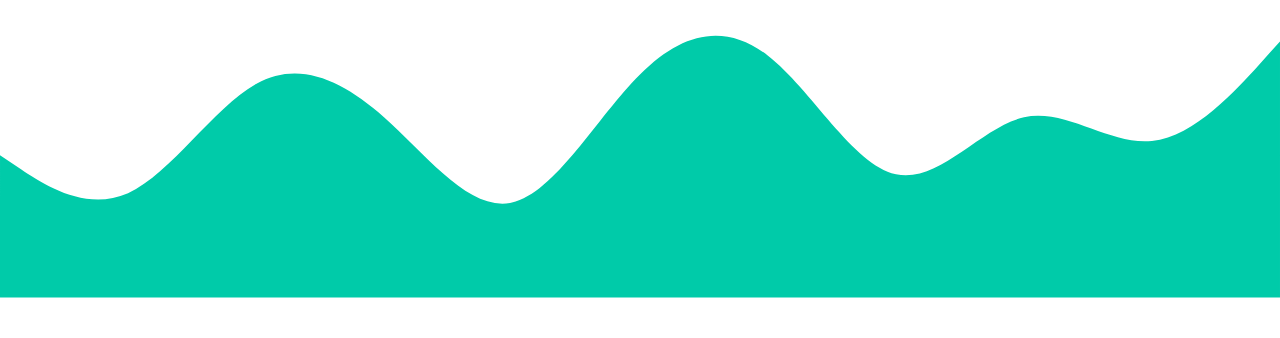
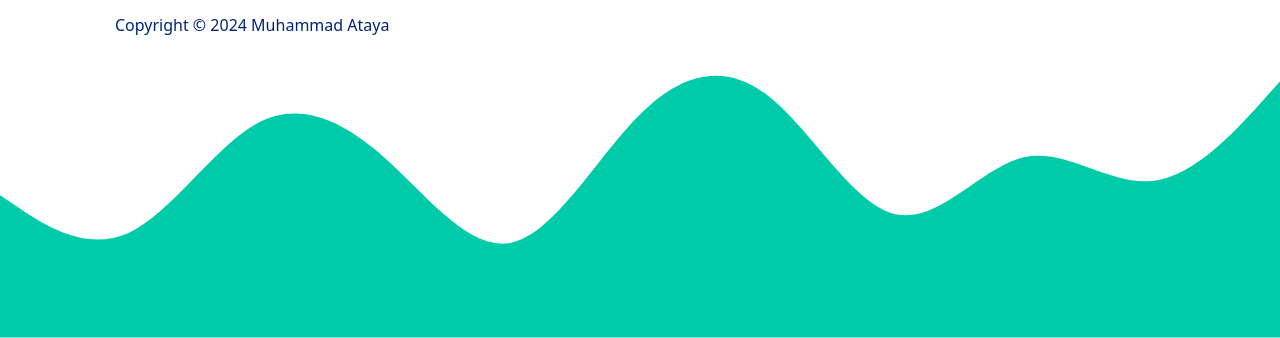
Before and after one commit to atayafikri/portofolionew, a plain HTML site: page index.html in a window 1280 px wide. Shown: the part 3794-4132 px from the top of the page. Before the commit the page ends 4092 px from the top, so only its background shows below. Drawn offline with nearby package versions, Linux system fonts and the light colour scheme.

Commit message:
Add files via upload

```diff
--- a/index.html
+++ b/index.html
@@ -149,6 +149,10 @@
       </div>
     </div>
 
+    <div class="copyright">
+      <p>Copyright © 2024 Muhammad Ataya </p>
+    </div>
+
     <div class="bck">
       <svg xmlns="http://www.w3.org/2000/svg" viewBox="0 0 1440 320"><path fill="#00cba9" fill-opacity="1" d="M0,160L24,176C48,192,96,224,144,202.7C192,181,240,107,288,80C336,53,384,75,432,117.3C480,160,528,224,576,213.3C624,203,672,117,720,69.3C768,21,816,11,864,48C912,85,960,171,1008,181.3C1056,192,1104,128,1152,117.3C1200,107,1248,149,1296,144C1344,139,1392,85,1416,58.7L1440,32L1440,320L1416,320C1392,320,1344,320,1296,320C1248,320,1200,320,1152,320C1104,320,1056,320,1008,320C960,320,912,320,864,320C816,320,768,320,720,320C672,320,624,320,576,320C528,320,480,320,432,320C384,320,336,320,288,320C240,320,192,320,144,320C96,320,48,320,24,320L0,320Z"></path></svg>
     </div>
--- a/style.css
+++ b/style.css
@@ -147,3 +147,11 @@ body{
     font-family: Impact, Haettenschweiler, 'Arial Narrow Bold', sans-serif;
     color: #E72929;
 }
+
+.copyright{
+    margin-left: 115px;
+}
+
+.copyright{
+    color: #002379;
+}
```
